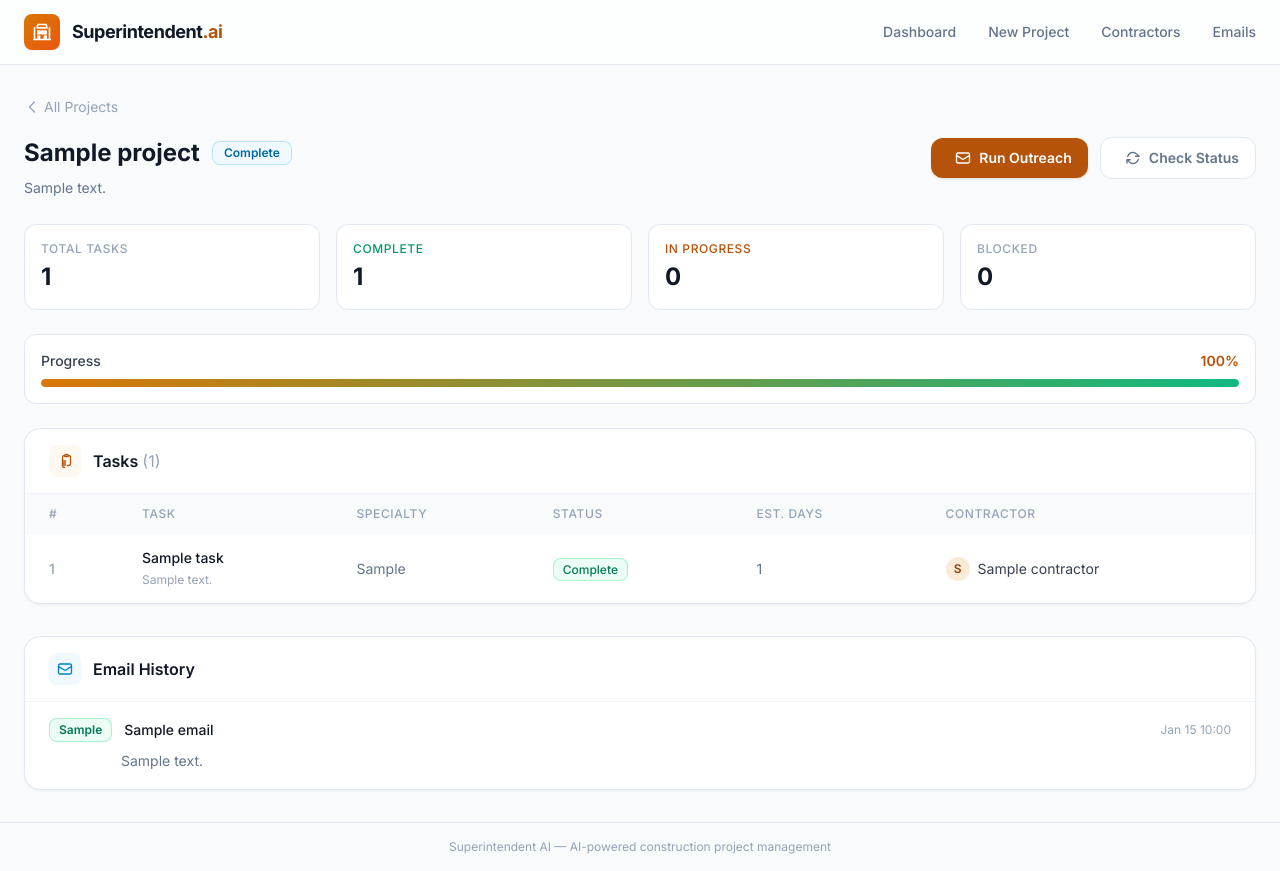
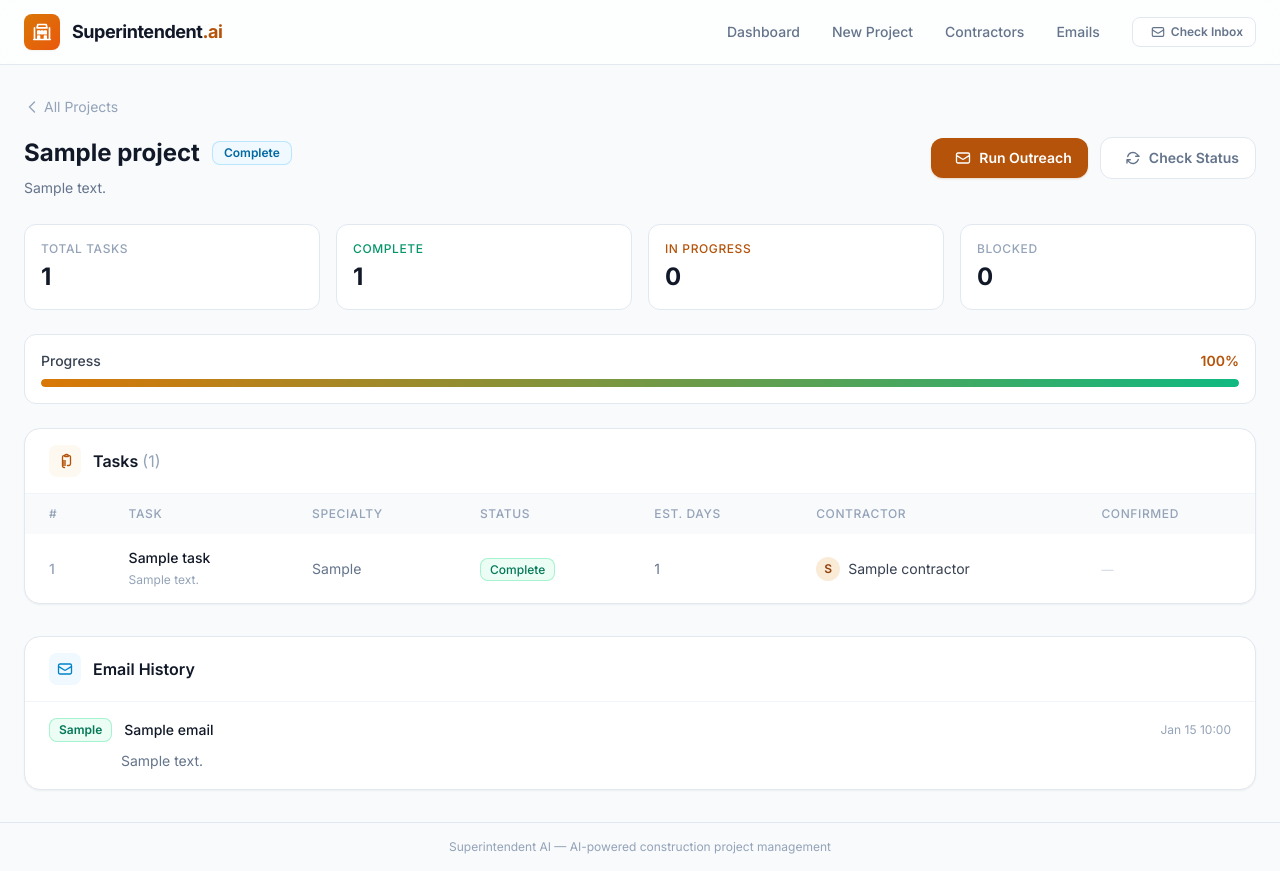
Before and after one commit to deesmithy/ai-hackathon, a FastAPI app: page /projects/1 in a window 1280 px wide. Run offline with FastAPI, Linux system fonts and the light colour scheme; tables that the repository leaves empty hold one stand-in row (values such as "Sample post"); some libraries are stand-ins or nearby versions.

Commit message:
Add reply emails, inbox poll endpoint, task confirmation column, and Cliff sender name
- reply_processor now sends email replies to contractors on accept/decline/question
- POST /api/agent/poll-inbox endpoint for manual Gmail inbox trigger
- Check Inbox button in nav bar
- Tasks table shows Confirmed/Awaiting reply/Declined column
- Email sender name changed from Superintendent AI to Cliff

Co-Authored-By: Claude Sonnet 4.6 <noreply@anthropic.com>

```diff
--- a/agent/agent.py
+++ b/agent/agent.py
@@ -32,7 +32,7 @@ MODE_CONFIG = {
     },
     "reply_processor": {
         "system": prompts.REPLY_PROCESSOR,
-        "tools": ["get_project_context", "update_task_status", "create_alert", "get_email_threads", "get_termination_flow", "advance_termination_flow"],
+        "tools": ["get_project_context", "update_task_status", "create_alert", "get_email_threads", "send_email", "get_termination_flow", "advance_termination_flow"],
     },
     "termination_advisor": {
         "system": prompts.TERMINATION_ADVISOR,
--- a/main.py
+++ b/main.py
@@ -131,8 +131,10 @@ def project_detail_page(project_id: int, request: Request, db: Session = Depends
         if outreach:
             contractor = db.query(Contractor).filter(Contractor.id == outreach.contractor_id).first()
             t.contractor_name = contractor.name if contractor else None
+            t.outreach_status = outreach.status  # pending / sent / accepted / declined / no_response
         else:
             t.contractor_name = None
+            t.outreach_status = None
 
     alerts = db.query(Alert).filter(Alert.project_id == project_id, Alert.is_read == False).order_by(Alert.created_at.desc()).all()
     emails_list = db.query(Email).filter(Email.task_id.in_([t.id for t in tasks_list])).order_by(Email.created_at.desc()).all()
--- a/services/email_service.py
+++ b/services/email_service.py
@@ -30,7 +30,7 @@ def send_email_via_gmail(to_email: str, to_name: str, subject: str, body: str) -
 
     msg = MIMEText(body, _charset="utf-8")
     msg["Subject"] = subject
-    msg["From"] = f"Superintendent AI <{gmail_user}>"
+    msg["From"] = f"Cliff <{gmail_user}>"
     msg["To"] = f"{to_name} <{to_email}>"
 
     with smtplib.SMTP_SSL("smtp.gmail.com", 465) as server:
--- a/templates/base.html
+++ b/templates/base.html
@@ -96,6 +96,17 @@
                     <a href="/projects/new" class="nav-link text-sm font-medium {{ 'text-brand-700 active' if current_path == '/projects/new' else 'text-surface-500 hover:text-gray-900' }}">New Project</a>
                     <a href="/contractors" class="nav-link text-sm font-medium {{ 'text-brand-700 active' if current_path == '/contractors' else 'text-surface-500 hover:text-gray-900' }}">Contractors</a>
                     <a href="/emails" class="nav-link text-sm font-medium {{ 'text-brand-700 active' if current_path == '/emails' else 'text-surface-500 hover:text-gray-900' }}">Emails</a>
+                    <div x-data="{ polling: false, done: false }">
+                        <button @click="polling=true; done=false; fetch('/api/agent/poll-inbox', {method:'POST'}).then(()=>{polling=false; done=true; setTimeout(()=>done=false, 3000)})"
+                            :disabled="polling"
+                            class="inline-flex items-center space-x-1.5 text-xs font-semibold px-3 py-1.5 rounded-lg border transition-all"
+                            :class="done ? 'border-emerald-300 bg-emerald-50 text-emerald-700' : 'border-surface-200 bg-white text-surface-500 hover:border-surface-300 hover:text-gray-700 disabled:opacity-50'">
+                            <template x-if="polling"><svg class="animate-spin w-3.5 h-3.5" fill="none" viewBox="0 0 24 24"><circle class="opacity-25" cx="12" cy="12" r="10" stroke="currentColor" stroke-width="4"/><path class="opacity-75" fill="currentColor" d="M4 12a8 8 0 018-8V0C5.373 0 0 5.373 0 12h4z"/></svg></template>
+                            <template x-if="!polling && done"><svg class="w-3.5 h-3.5" fill="none" stroke="currentColor" stroke-width="3" viewBox="0 0 24 24"><path stroke-linecap="round" d="M4.5 12.75l6 6 9-13.5"/></svg></template>
+                            <template x-if="!polling && !done"><svg class="w-3.5 h-3.5" fill="none" stroke="currentColor" stroke-width="2" viewBox="0 0 24 24"><path stroke-linecap="round" d="M21.75 6.75v10.5a2.25 2.25 0 01-2.25 2.25h-15a2.25 2.25 0 01-2.25-2.25V6.75m19.5 0A2.25 2.25 0 0019.5 4.5h-15a2.25 2.25 0 00-2.25 2.25m19.5 0v.243a2.25 2.25 0 01-1.07 1.916l-7.5 4.615a2.25 2.25 0 01-2.36 0L3.32 8.91a2.25 2.25 0 01-1.07-1.916V6.75"/></svg></template>
+                            <span x-text="polling ? 'Checking...' : done ? 'Done!' : 'Check Inbox'"></span>
+                        </button>
+                    </div>
                 </div>
             </div>
         </div>
--- a/templates/project_detail.html
+++ b/templates/project_detail.html
@@ -167,6 +167,7 @@
                         <th class="px-6 py-3 text-left font-medium">Status</th>
                         <th class="px-6 py-3 text-left font-medium">Est. Days</th>
                         <th class="px-6 py-3 text-left font-medium">Contractor</th>
+                        <th class="px-6 py-3 text-left font-medium">Confirmed</th>
                     </tr>
                 </thead>
                 <tbody class="divide-y divide-surface-100">
@@ -202,6 +203,28 @@
                                 <span class="text-gray-700">{{ task.contractor_name }}</span>
                             </div>
                             {% else %}<span class="text-surface-300">—</span>{% endif %}
+                        </td>
+                        <td class="px-6 py-3.5">
+                            {% if task.outreach_status == 'accepted' or task.status == 'committed' %}
+                            <span class="inline-flex items-center space-x-1 text-xs font-semibold px-2.5 py-1 rounded-lg bg-emerald-50 text-emerald-700 ring-1 ring-inset ring-emerald-200">
+                                <svg class="w-3 h-3" fill="none" stroke="currentColor" stroke-width="3" viewBox="0 0 24 24"><path stroke-linecap="round" d="M4.5 12.75l6 6 9-13.5"/></svg>
+                                <span>Confirmed</span>
+                            </span>
+                            {% elif task.outreach_status == 'declined' %}
+                            <span class="inline-flex items-center space-x-1 text-xs font-semibold px-2.5 py-1 rounded-lg bg-red-50 text-red-700 ring-1 ring-inset ring-red-200">
+                                <svg class="w-3 h-3" fill="none" stroke="currentColor" stroke-width="3" viewBox="0 0 24 24"><path stroke-linecap="round" d="M6 18L18 6M6 6l12 12"/></svg>
+                                <span>Declined</span>
+                            </span>
+                            {% elif task.outreach_status == 'sent' or task.status == 'outreach_sent' %}
+                            <span class="inline-flex items-center space-x-1 text-xs font-medium px-2.5 py-1 rounded-lg bg-amber-50 text-amber-700 ring-1 ring-inset ring-amber-200">
+                                <svg class="w-3 h-3 animate-pulse" fill="currentColor" viewBox="0 0 24 24"><circle cx="12" cy="12" r="5"/></svg>
+                                <span>Awaiting reply</span>
+                            </span>
+                            {% elif task.outreach_status == 'no_response' %}
+                            <span class="text-xs font-medium px-2.5 py-1 rounded-lg bg-surface-100 text-surface-500">No response</span>
+                            {% else %}
+                            <span class="text-surface-300 text-xs">—</span>
+                            {% endif %}
                         </td>
                     </tr>
                     {% endfor %}
```
Also changed, not shown: agent/prompts.py (+7 -2 lines), routers/agent.py (+8 -0 lines).
